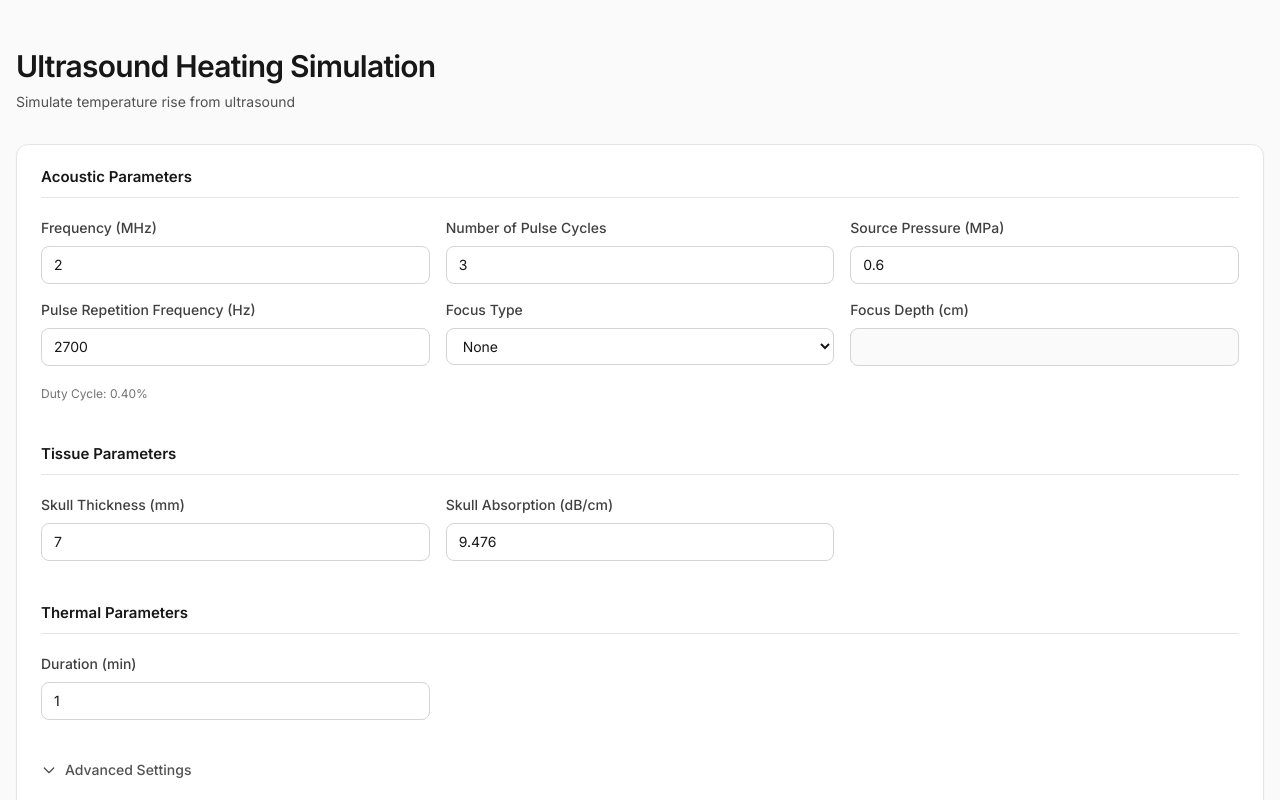
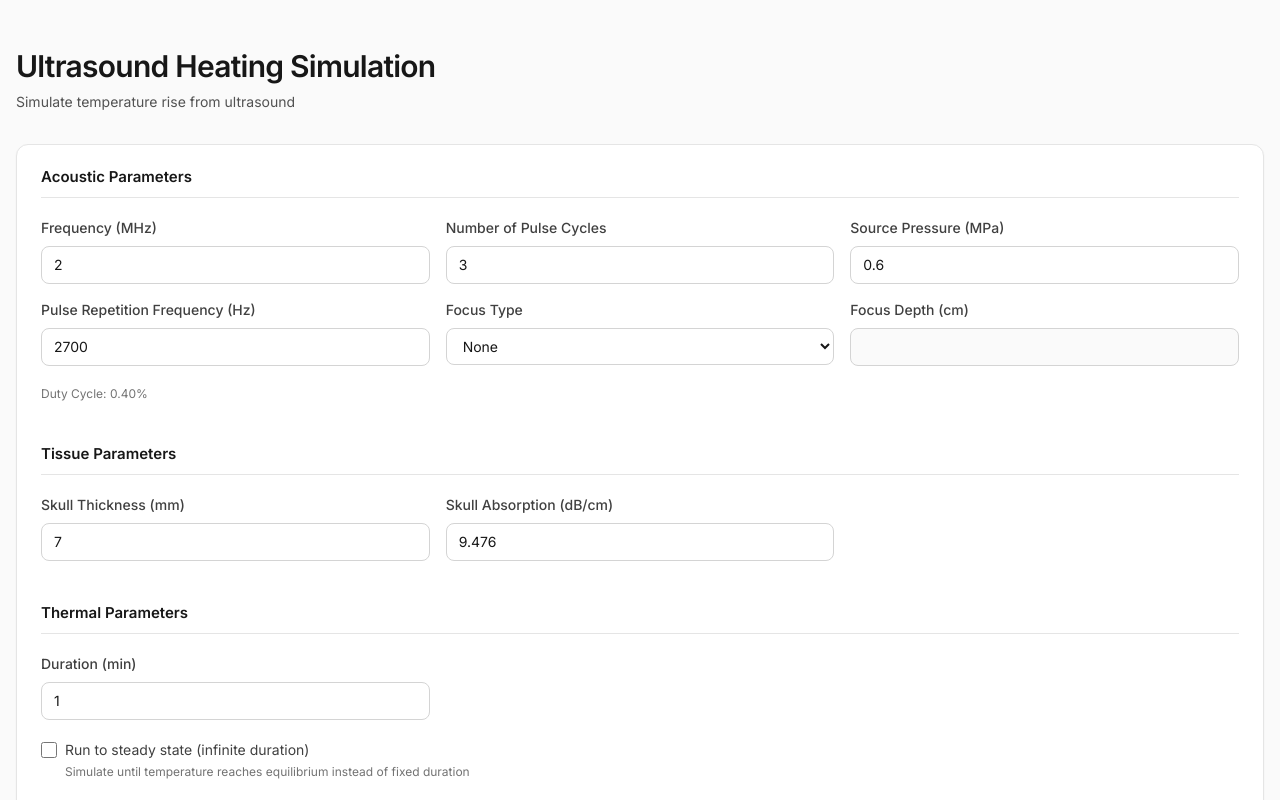
Before and after one commit to rhotter/ultrasound-heating-sim, a Next.js app in the folder web/: page / in a window 1280 px wide. Shown: the top 800 px of the page. Built offline with nearby package versions, Linux system fonts and the light colour scheme.

Commit message:
add steady state option

```diff
--- a/web/app/components/SimulationForm.tsx
+++ b/web/app/components/SimulationForm.tsx
@@ -191,8 +191,26 @@ export default function SimulationForm({ onSubmit, isRunning }: SimulationFormPr
               setDurationMin(val);
             }}
             help="Total simulation time"
-            disabled={isRunning}
+            disabled={isRunning || params.steady_state}
           />
+        </div>
+        <div className="flex flex-col gap-1">
+          <div className="flex items-center gap-2">
+            <input
+              id="steady-state"
+              type="checkbox"
+              checked={params.steady_state}
+              onChange={(e) => handleChange('steady_state', e.target.checked)}
+              disabled={isRunning}
+              className="w-4 h-4 text-neutral-900 border-neutral-300 rounded focus:ring-neutral-900 disabled:cursor-not-allowed"
+            />
+            <label htmlFor="steady-state" className="text-sm text-neutral-700 cursor-pointer">
+              Run to steady state (infinite duration)
+            </label>
+          </div>
+          <p className="text-xs text-neutral-500 ml-6">
+            Simulate until temperature reaches equilibrium instead of fixed duration
+          </p>
         </div>
       </div>
 
```
